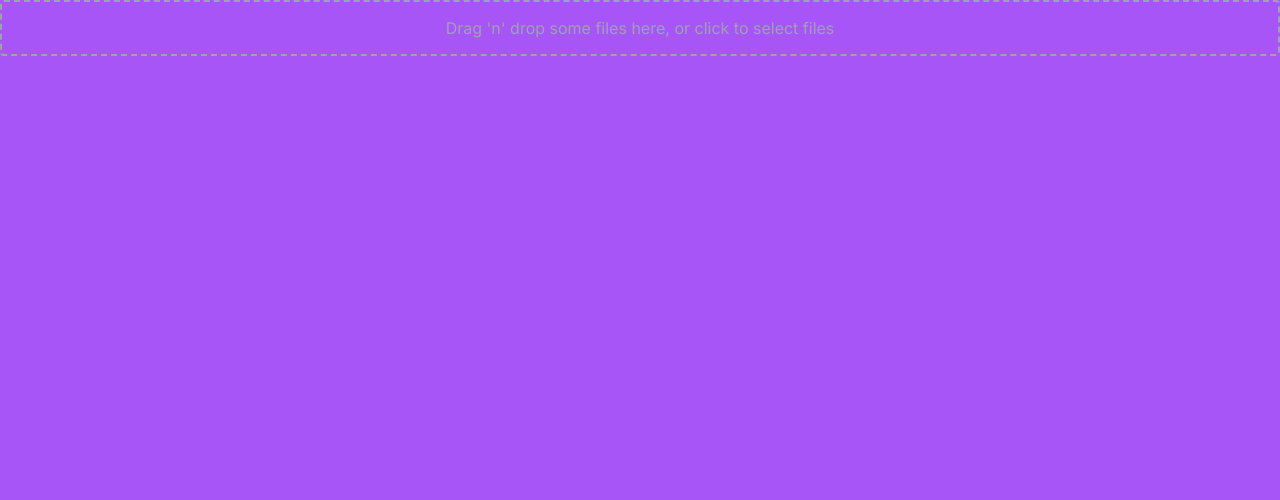
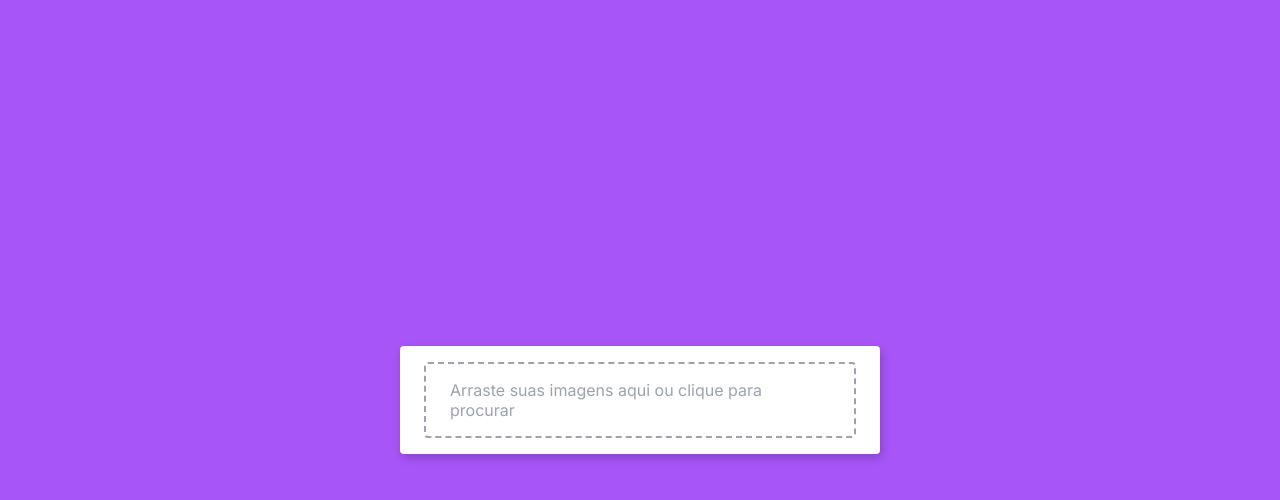
Before and after one commit to Felipstein/upload-images-web, a React (Vite) app in the folder web/: page / in a window 1280 px wide. Shown: the top 500 px of the page. Built offline with nearby package versions, Linux system fonts and the light colour scheme.

Commit message:
refactoring

```diff
--- a/web/package.json
+++ b/web/package.json
@@ -14,6 +14,7 @@
     "react": "^18.2.0",
     "react-dom": "^18.2.0",
     "react-dropzone": "^14.2.3",
+    "react-toastify": "^9.1.1",
     "styled-components": "^5.3.6"
   },
   "devDependencies": {
--- a/web/src/App.tsx
+++ b/web/src/App.tsx
@@ -1,4 +1,9 @@
-import { MyDropzone } from "./components/MyDropzone";
+import { ToastContainer } from 'react-toastify';
+import 'react-toastify/dist/ReactToastify.css';
+
+import { MainContainer } from "./containers/MainContainer";
+import CenterElements from "./containers/CenterElements";
+
 import { ThemeContext } from "./contexts/ThemeContext";
 
 import GlobalStyle from './styles/global';
@@ -6,8 +11,19 @@ import GlobalStyle from './styles/global';
 export function App() {
   return (
     <ThemeContext>
-      <MyDropzone />
-      <GlobalStyle />
+      <ToastContainer
+        position='top-right'
+        closeOnClick
+        hideProgressBar
+        pauseOnFocusLoss
+        closeButton
+        autoClose={5000}
+        theme="colored"
+      />
+      <CenterElements>
+        <MainContainer />
+        <GlobalStyle />
+      </CenterElements>
     </ThemeContext>
   )
 }
--- a/web/src/components/MyDropzone/index.tsx
+++ b/web/src/components/MyDropzone/index.tsx
@@ -1,26 +1,38 @@
-import { useCallback } from 'react';
-import { useDropzone } from 'react-dropzone';
+import { useCallback, useState } from 'react';
+import { useDropzone, FileRejection } from 'react-dropzone';
+import { toast } from 'react-toastify';
 
 import * as S from './styles';
 
 export function MyDropzone() {
+  const [files, setFiles] = useState<File[]>([]);
+
   const renderTextInfo = (isDragActive: boolean, isDragReject: boolean) => {
     if(isDragActive) {
-      return <span>Drop the files here...</span>
+      return <span>Solte agora sua(s) imagen(s)!</span>
     }
 
     if(isDragReject) {
-      return <span>Unsupported file</span>
+      return <span>Esse(s) arquivo(s) não é uma imagem</span>
     }
 
-    return <span>Drag 'n' drop some files here, or click to select files</span>
+    return <span>Arraste suas imagens aqui ou clique para procurar</span>
   };
 
-  const onDrop = useCallback((acceptedFiles: File[]) => {
-    console.log(acceptedFiles);
+  const onDrop = useCallback((acceptedFiles: File[], rejectableFiles: FileRejection[]) => {
+    if(rejectableFiles.length > 0) {
+      toast.error(`${rejectableFiles.length} image${rejectableFiles.length > 1 ? 'ns' : 'm'} não foi enviada`);
+    }
+
+    setFiles(acceptedFiles);
   }, []);
 
-  const { getRootProps, getInputProps, isDragActive, isDragReject } = useDropzone({ onDrop });
+  const { getRootProps, getInputProps, isDragActive, isDragReject } = useDropzone({
+    onDrop,
+    maxSize: 32 * 1024 * 1024,
+    maxFiles: 100,
+
+  });
 
   return (
     <S.Container {...getRootProps()} isDragActive={isDragActive} isDragReject={isDragReject} >
--- /dev/null
+++ b/web/src/containers/CenterElements.tsx
@@ -0,0 +1,10 @@
+import styled from 'styled-components';
+
+export default styled.div`
+  height: 100vh;
+
+  display: flex;
+  flex-direction: column;
+  justify-content: center;
+  align-items: center;
+`;
--- /dev/null
+++ b/web/src/containers/MainContainer/index.tsx
@@ -0,0 +1,14 @@
+import { MyDropzone } from '../../components/MyDropzone';
+import * as S from './styles';
+
+export function MainContainer() {
+  function handleUpload(files: File[]) {
+
+  }
+
+  return (
+    <S.Container>
+      <MyDropzone onUpload={handleUpload} />
+    </S.Container>
+  );
+};
--- /dev/null
+++ b/web/src/containers/MainContainer/styles.ts
@@ -0,0 +1,11 @@
+import { GlobalThemeProps } from './../../styles/global';
+import styled from 'styled-components';
+
+export const Container = styled.div`
+  padding: 1.6rem 2.4rem;
+  border-radius: 4px;
+  width: 48rem;
+
+  background-color: ${({ theme }: GlobalThemeProps) => theme.colors.white};
+  box-shadow: ${({ theme }: GlobalThemeProps) => theme.shadow};
+`;
--- a/web/src/styles/theme.ts
+++ b/web/src/styles/theme.ts
@@ -1,6 +1,7 @@
 export interface ThemeProps {
   font: string;
   colors: {
+    white: string;
     purple: {
       500: string;
     };
@@ -25,6 +26,7 @@ export interface ThemeProps {
     md: string;
     lg: string;
   };
+  shadow: string;
 }
 
 export const defaultTheme: ThemeProps = {
@@ -32,6 +34,7 @@ export const defaultTheme: ThemeProps = {
   font: 'Inter, sans-serif',
 
   colors: {
+    white: '#fff',
     purple: {
       500: '#a855f7',
     },
@@ -62,4 +65,6 @@ export const defaultTheme: ThemeProps = {
     lg: '3.2rem',
   },
 
+  shadow: '2px 4px 10px rgba(0, 0, 0, 0.2)',
+
 }
```
Also changed, not shown: 1 other file (tests, documents, lock files or other folders).
